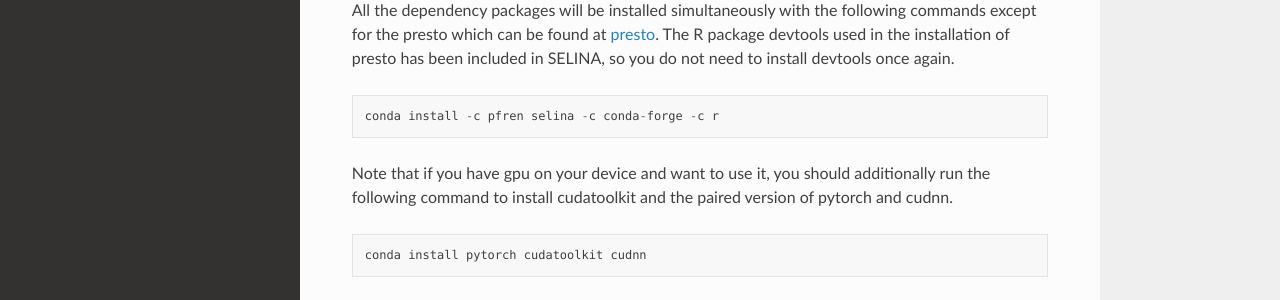
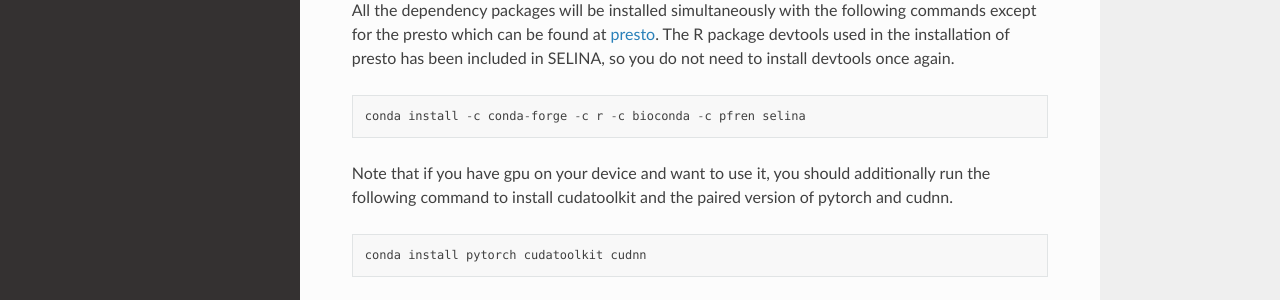
Before and after one commit to SELINA-team/SELINA.py, a Sphinx documentation site: the page built from docs/source/prepare.md, in a window 1280 px wide and 900 px high. Shown: the part 372-672 px from the top of the window. Built offline with Sphinx 7.4.7 and the Read the Docs theme 2.0.0, drawn with Linux system fonts in a browser that asks for light colours.

````diff
--- a/docs/source/prepare.md
+++ b/docs/source/prepare.md
@@ -13,7 +13,7 @@ conda activate Selina
 All the dependency packages will be installed simultaneously with the following commands except for the presto which can be found at [presto](https://github.com/immunogenomics/presto). The R package devtools used in the installation of presto has been included in SELINA, so you do not need to install devtools once again.
 
 ```
-conda install -c pfren selina -c conda-forge -c r
+conda install -c conda-forge -c r -c bioconda -c pfren selina
 ```
 
 Note that if you have gpu on your device and want to use it, you should additionally run the following command to install cudatoolkit and the paired version of pytorch and cudnn.
--- a/setup.py
+++ b/setup.py
@@ -21,6 +21,6 @@ setuptools.setup(
     install_requires=[
         'torch>=1.10.0', 'datatable>=0.11.1', 'pandas>=1.3.4', 'numpy>=1.21.2',
         'tqdm>=4.62.3', 'h5py>=3.4.0', 'tables>=3.6.1', 'scipy>=1.6.3',
-        'imblearn>=0.8.1'
+        'imbalanced-learn>=0.8.1'
     ],
     scripts=['bin/selina'])
````
